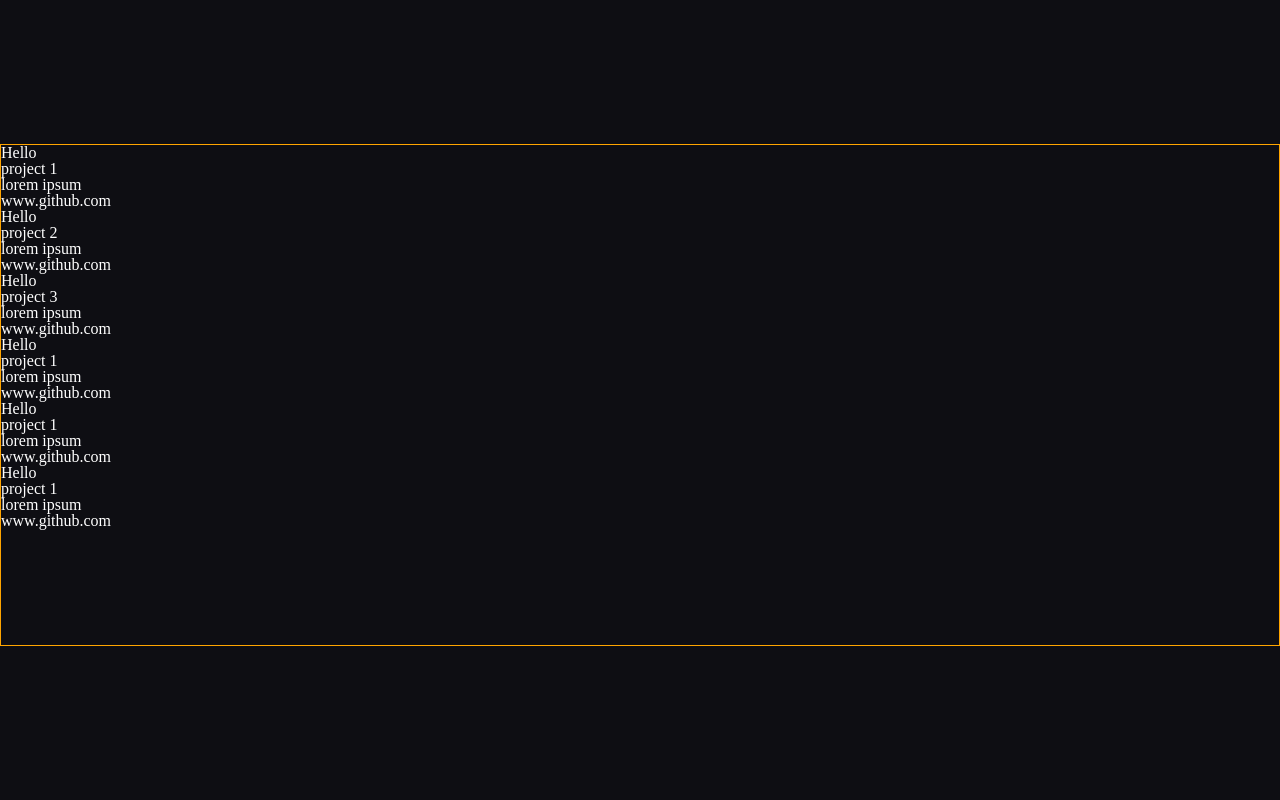
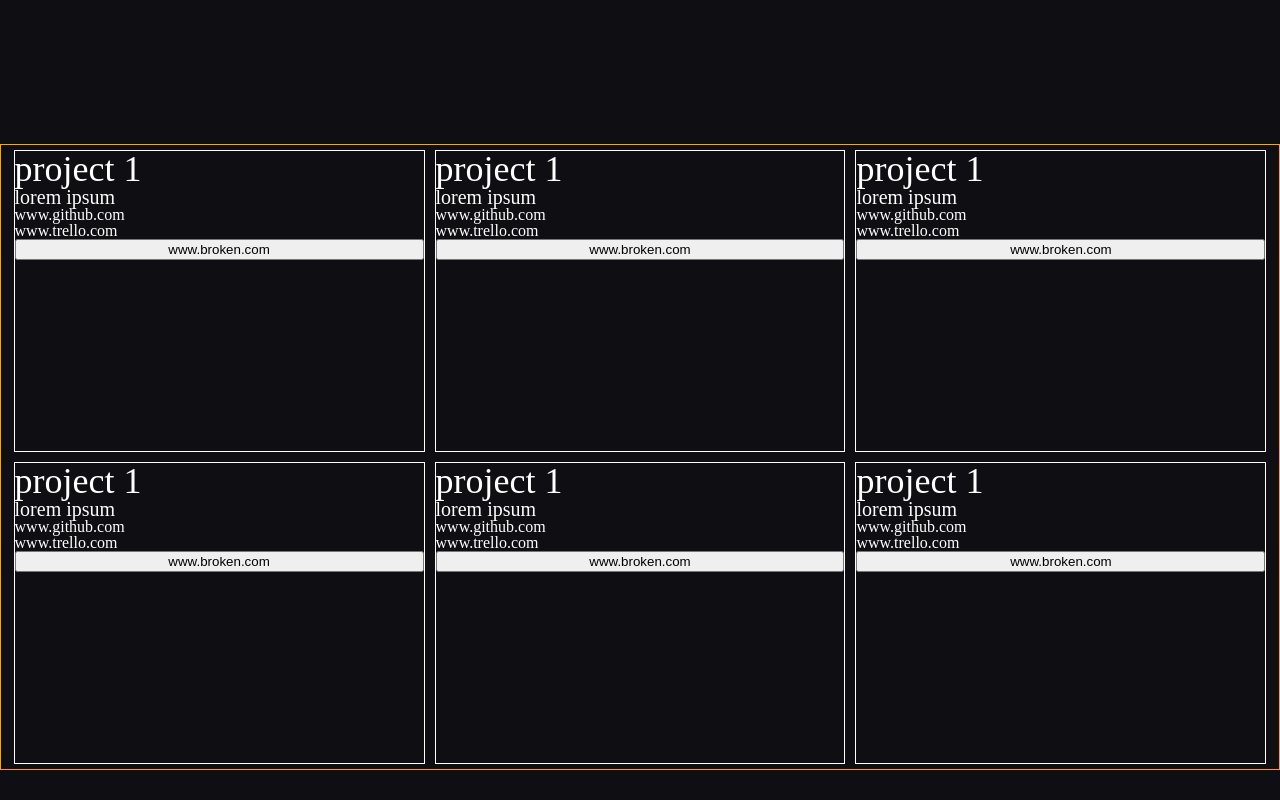
Before and after one commit to Christian-Ford/portfolio, a React (Create React App) app: page / in a window 1280 px wide. Shown: the part 658-1458 px from the top of the page. Before the commit the page ends 1334 px from the top, so only its background shows below. Built offline with nearby package versions, Linux system fonts and the light colour scheme; a web font is replaced by a local one.

Commit message:
Added all items to projectCard || Basic styling to projects section

```diff
--- a/src/App.js
+++ b/src/App.js
@@ -2,7 +2,7 @@ import React from 'react';
 
 import Navbar from './components/Navbar.jsx';
 import CallToAction from './components/CallToAction.jsx';
-import Projects from './components/Projects.jsx';
+import Projects from './components/projects/Projects.jsx';
 
 import './css/index.css';
 
--- a/src/components/projects/ProjectCard.jsx
+++ b/src/components/projects/ProjectCard.jsx
@@ -1,14 +1,20 @@
 import React from 'react';
 
-
+        // name: 'project 1' ,
+        // pic: 'img/blank/blank' ,
+        // description: 'lorem ipsum' ,
+        // github: 'www.github.com' ,
+        // trello: 'www.trello.com' ,
+        // liveLink: 'www.broken.com'
 
 const ProjectCard = (props) => {
     return (
-        <div style={{color: 'white'}}>
-            <h1>Hello</h1>
-            <h1 style={{color: 'white'}}> {props.name}</h1>
-            <p style={{color: 'white'}}> {props.description}</p>
-            <p style={{color: 'white'}}> {props.github} </p>
+        <div className="cardWrapper">
+            <h1 className="projectName"> {props.name}</h1>
+            <p className="projectDescription"> {props.description}</p>
+            <a className="projectGithub"> {props.github} </a>
+            <a className="projectTrello"> {props.trello}</a>
+            <button> <a className="projectLiveLink"> {props.liveLink} </a></button>
         </div>
     )
 }
--- a/src/components/Projects.jsx
+++ b/src/components/projects/Projects.jsx
@@ -1,6 +1,6 @@
 import React, { Component } from 'react';
 
-import ProjectCard from './projects/ProjectCard.jsx';
+import ProjectCard from './ProjectCard.jsx';
 
 const projectsList = [
     {
@@ -13,7 +13,7 @@ const projectsList = [
 
     } ,
     {
-        name: 'project 2' ,
+        name: 'project 1' ,
         pic: 'img/blank/blank' ,
         description: 'lorem ipsum' ,
         github: 'www.github.com' ,
@@ -22,7 +22,7 @@ const projectsList = [
 
     } ,
     {
-        name: 'project 3' ,
+        name: 'project 1' ,
         pic: 'img/blank/blank' ,
         description: 'lorem ipsum' ,
         github: 'www.github.com' ,
@@ -58,6 +58,7 @@ const projectsList = [
 
     } ,
 
+
 ]
 
 export default class Projects extends Component {
@@ -67,9 +68,12 @@ export default class Projects extends Component {
                 { projectsList.map(project => {
                     return (
                     <ProjectCard
+                    className="projectCard"
                     name = {project.name}
                     description = {project.description}
                     github = {project.github}
+                    trello = {project.trello}
+                    liveLink = {project.liveLink}
                     />
                      )
                 })}
--- a/src/css/index.css
+++ b/src/css/index.css
@@ -197,9 +197,31 @@ body {
   margin-top: 15px;
 }
 .projectWrapper {
-  height: 500px;
+  display: flex;
+  flex-direction: row;
+  flex-wrap: wrap;
+  justify-content: center;
   border: 1px solid orange;
   margin-bottom: 30px;
+}
+.projectCard {
+  display: flex;
+  flex-direction: row;
+}
+.cardWrapper {
+  display: flex;
+  flex-direction: column;
+  height: 300px;
+  width: 32%;
+  margin: 5px;
+  color: white;
+  border: 1px solid white;
+}
+.projectName {
+  font-size: 36px;
+}
+.projectDescription {
+  font-size: 20px;
 }
 /* Font */
 @font-face {
--- a/src/less/projects.less
+++ b/src/less/projects.less
@@ -1,5 +1,31 @@
 .projectWrapper {
-    height: 500px;
+    display: flex;
+    flex-direction: row;
+    flex-wrap: wrap;
+    justify-content: center;
     border: 1px solid orange;
     margin-bottom: 30px;
 }
+
+.projectCard {
+   display: flex;
+   flex-direction: row;
+}
+
+.cardWrapper {
+    display: flex;
+    flex-direction: column;
+    height: 300px;
+    width: 32%;
+    margin: 5px;
+    color: white;
+    border: 1px solid white;
+}
+
+.projectName {
+    font-size: 36px;
+}
+
+.projectDescription {
+    font-size: 20px;
+}
```
